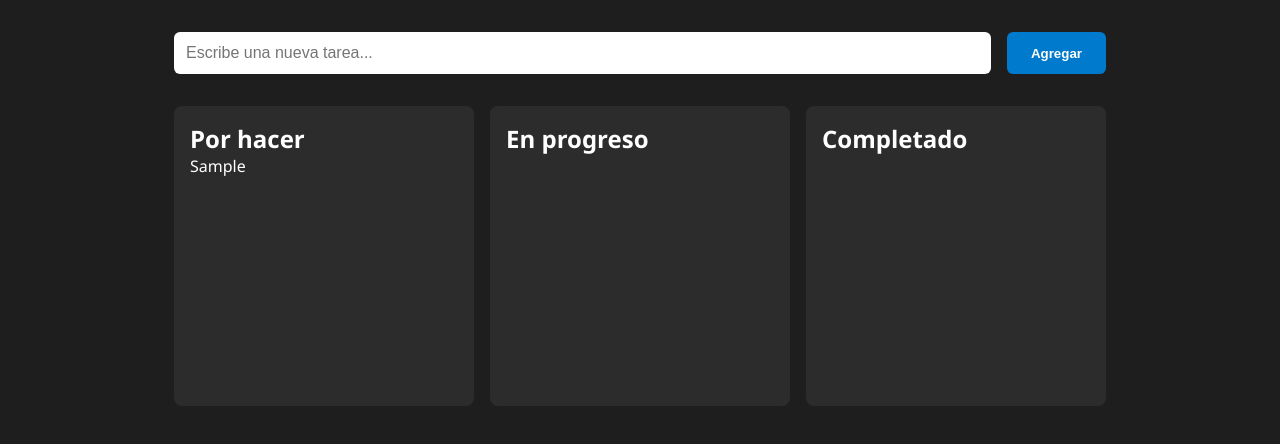
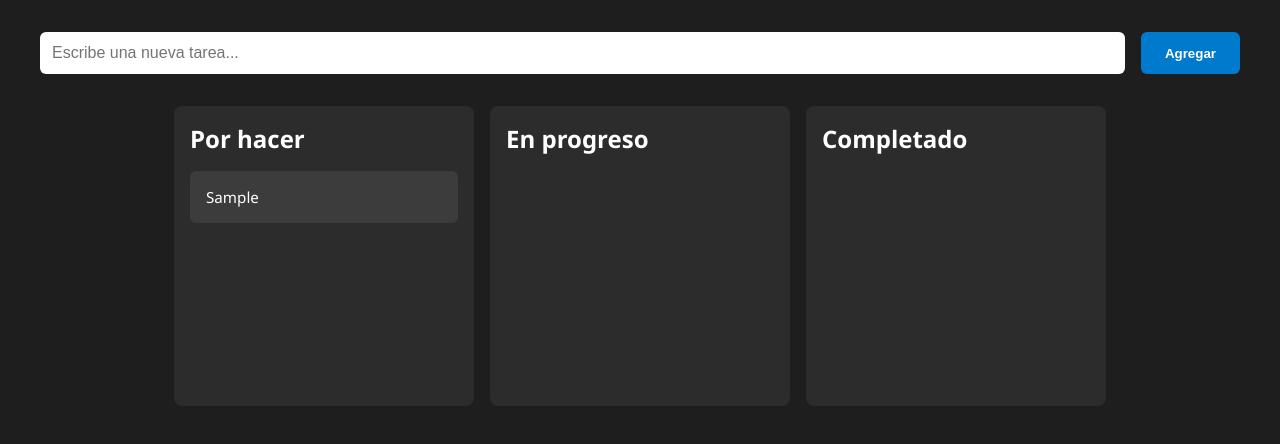
Before and after one commit to sergiosilva-dev/kanban-simple, a plain HTML site: page index.html in a window 1280 px wide. Both pictures are taken after typing "Sample" into the empty fields and a click on the button "Agregar". Drawn offline with Linux system fonts and the light colour scheme.

Commit message:
Sergio Silva | 2025-07-16 | Persistencia de tareas con localStorage y actualización de CHANGELOG.md

```diff
--- a/css/style.css
+++ b/css/style.css
@@ -6,6 +6,8 @@
   Actualizaciones:
   - [2025-07-16] Estilos base para estructura del tablero y columnas.
   - [2025-07-16] Se agrega formulario de tareas dinámicas
+  - [2025-07-16] Ajuste de botones, input y estructura visual responsive
+  - [2025-07-16] Se agregan estilos para tareas y drag & drop
 */
 
 /* Reset básico */
@@ -16,71 +18,45 @@
 }
 
 body {
-  margin: 0;
   font-family: "Segoe UI", sans-serif;
   background-color: #1e1e1e;
   color: white;
   display: flex;
   justify-content: center;
+  padding: 2rem;
+  min-height: 100vh;
 }
 
-/* Contenedor principal del tablero Kanban */
+/* Contenedor principal */
 .kanban-container {
   display: flex;
   flex-direction: column;
   align-items: center;
   gap: 2rem;
-  padding: 2rem;
+  width: 100%;
+  max-width: 1200px;
 }
 
-/* Contenedor principal del tablero */
-.kanban-board {
-  display: flex;
-  gap: 1rem;
-  justify-content: center;
-  flex-wrap: wrap;
-}
-
-/* Columnas */
-.kanban-column {
-  background-color: #2c2c2c;
-  padding: 1rem;
-  border-radius: 8px;
-  width: 300px;
-  min-height: 300px;
-}
-
-.kanban-column h2 {
-  margin-top: 0;
-}
-
-/* Contenedor de tareas dentro de cada columna */
-.kanban-tasks {
-  display: flex;
-  flex-direction: column;
-  gap: 0.75rem;
-}
-
-/* Contenedor del formulario */
+/* Formulario de tareas */
 .task-form {
   display: flex;
   gap: 1rem;
   width: 100%;
   max-width: 100%;
   justify-content: center;
+  flex-wrap: wrap;
 }
 
-/* Estilo del input */
 .task-form input {
-  flex: 1;
+  flex: 1 1 300px;
   padding: 0.75rem;
   border: none;
   border-radius: 6px;
   font-size: 1rem;
   background-color: #fff;
+  color: #000;
 }
 
-/* Estilo del botón */
 .task-form button {
   padding: 0.75rem 1.5rem;
   border: none;
@@ -95,3 +71,58 @@ body {
 .task-form button:hover {
   background-color: #005f99;
 }
+
+/* Tablero principal */
+.kanban-board {
+  display: flex;
+  gap: 1rem;
+  justify-content: center;
+  flex-wrap: wrap;
+  width: 100%;
+}
+
+/* Columnas */
+.kanban-column {
+  background-color: #2c2c2c;
+  padding: 1rem;
+  border-radius: 8px;
+  width: 300px;
+  min-height: 300px;
+  transition: background-color 0.2s ease;
+}
+
+.kanban-column h2 {
+  margin-bottom: 1rem;
+}
+
+/* Contenedor de tareas por columna */
+.kanban-tasks {
+  display: flex;
+  flex-direction: column;
+  gap: 0.75rem;
+  min-height: 200px;
+}
+
+/* Tareas */
+.task {
+  background-color: #3c3c3c;
+  padding: 1rem;
+  border-radius: 6px;
+  cursor: grab;
+  font-size: 0.95rem;
+  transition: transform 0.2s ease;
+  user-select: none;
+}
+
+/* Durante el arrastre */
+.task.dragging {
+  opacity: 0.5;
+  transform: scale(1.05);
+}
+
+/* Estilo visual al pasar tarea sobre una columna */
+.kanban-tasks.drag-over {
+  border: 2px dashed #007acc;
+  padding: 0.5rem;
+  border-radius: 6px;
+}
--- a/index.html
+++ b/index.html
@@ -7,6 +7,8 @@
   - [2025-07-16] Creación del archivo y estructura inicial.
   - [2025-07-16] Se agregaron los favicons, manifest y enlaces a íconos para PWA.
   - [2025-07-16] Se agrega tareas dinámicamente desde un input
+  - [2025-07-16] Mejora de identación, estructura visual y legibilidad
+  - [2025-07-16] Se añade soporte para guardar y recuperar tareas desde localStorage.
 -->
 
 <!DOCTYPE html>
@@ -24,47 +26,43 @@
     <link rel="stylesheet" href="css/style.css" />
 
     <!-- Favicon e íconos -->
-    <link rel="apple-touch-icon" sizes="180x180" href="assets/icons/apple-touch-icon.png">
-    <link rel="icon" type="image/png" sizes="32x32" href="assets/icons/favicon-32x32.png">
-    <link rel="icon" type="image/png" sizes="16x16" href="assets/icons/favicon-16x16.png">
-    <link rel="manifest" href="site.webmanifest">
+    <link rel="apple-touch-icon" sizes="180x180" href="assets/icons/apple-touch-icon.png" />
+    <link rel="icon" type="image/png" sizes="32x32" href="assets/icons/favicon-32x32.png" />
+    <link rel="icon" type="image/png" sizes="16x16" href="assets/icons/favicon-16x16.png" />
+    <link rel="manifest" href="site.webmanifest" />
 </head>
 
 <body>
     <div class="kanban-container">
-        <!-- Formulario para agregar tareas -->
+        <!-- Formulario de ingreso de tareas -->
         <section class="task-form">
-            <input type="text" id="new-task-input" placeholder="Escribe una nueva tarea..." />
-            <button id="add-task-btn">Agregar</button>
+            <input type="text" id="new-task-input" placeholder="Escribe una nueva tarea..." aria-label="Nueva tarea" />
+            <button id="add-task-btn" aria-label="Agregar tarea">Agregar</button>
         </section>
 
-        <!-- Contenedor principal del tablero -->
+        <!-- Tablero principal -->
         <main class="kanban-board">
-            <!-- Columnas del tablero -->
-            <section class="kanban-column" id="todo">
+            <!-- Columna: Por hacer -->
+            <section class="kanban-column">
                 <h2>Por hacer</h2>
-                <div class="kanban-tasks" id="todo-tasks">
-                    <!-- Tareas pendientes aquí -->
-                </div>
+                <div class="kanban-tasks" id="todo-tasks"></div>
             </section>
 
-            <section class="kanban-column" id="in-progress">
+            <!-- Columna: En progreso -->
+            <section class="kanban-column">
                 <h2>En progreso</h2>
-                <div class="kanban-tasks" id="in-progress-tasks">
-                    <!-- Tareas en curso aquí -->
-                </div>
+                <div class="kanban-tasks" id="in-progress-tasks"></div>
             </section>
 
-            <section class="kanban-column" id="done">
+            <!-- Columna: Completado -->
+            <section class="kanban-column">
                 <h2>Completado</h2>
-                <div class="kanban-tasks" id="done-tasks">
-                    <!-- Tareas terminadas aquí -->
-                </div>
+                <div class="kanban-tasks" id="done-tasks"></div>
             </section>
         </main>
     </div>
 
-    <!-- Scripts -->
+    <!-- Script principal -->
     <script src="js/main.js"></script>
 </body>
 
--- a/js/main.js
+++ b/js/main.js
@@ -1,26 +1,25 @@
 /**
  * Autor: Sergio Silva
  * Fecha de creación: 2025-07-16
- * Descripción: Archivo JavaScript principal del proyecto "kanban-simple".
- * Este archivo contendrá la lógica de arrastrar y soltar entre columnas del tablero.
+ * Descripción: Lógica principal del tablero Kanban: manejo de tareas, eventos drag & drop y persistencia local.
  *
  * Actualizaciones:
- * - [2025-07-16] Estructura base creada y listener de carga inicial agregado.
- * - [2025-07-16] Lógica inicial drag and drop implementada con listeners básicos.
- * - [2025-07-16] Agregar tareas dinámicamente al tablero.
+ * - [2025-07-16] Crear tareas dinámicamente desde input.
+ * - [2025-07-16] Arrastrar y soltar tareas entre columnas.
+ * - [2025-07-16] Eliminar tarea con doble clic.
+ * - [2025-07-16] Guardar y cargar tareas desde localStorage.
  */
 
-// Esperar a que el DOM esté completamente cargado
 document.addEventListener("DOMContentLoaded", () => {
-  console.log("Tablero Kanban cargado correctamente.");
+  console.log("Kanban cargado correctamente.");
 
   let draggedTask = null;
 
   /**
-   * Asigna eventos de drag and drop a una tarea
+   * Asignar eventos de arrastre y eliminación a una tarea
    * @param {HTMLElement} task
    */
-  function asignarEventosDrag(task) {
+  function asignarEventos(task) {
     task.addEventListener("dragstart", () => {
       draggedTask = task;
       task.classList.add("dragging");
@@ -29,50 +28,97 @@ document.addEventListener("DOMContentLoaded", () => {
     task.addEventListener("dragend", () => {
       draggedTask = null;
       task.classList.remove("dragging");
+      guardarTareas();
+    });
+
+    task.addEventListener("dblclick", () => {
+      if (confirm("¿Eliminar esta tarea?")) {
+        task.remove();
+        guardarTareas();
+      }
     });
   }
 
-  // Asignar eventos a tareas existentes
-  document.querySelectorAll(".task").forEach(asignarEventosDrag);
-
-  // Elementos del formulario
-  const input = document.getElementById("new-task-input");
-  const addBtn = document.getElementById("add-task-btn");
-  const todoColumn = document.getElementById("todo-tasks");
+  /**
+   * Crear una tarea visualmente en una columna
+   * @param {string} texto - Contenido de la tarea
+   * @param {string} columnaID - ID de la columna de destino
+   */
+  function crearTarea(texto, columnaID) {
+    const tarea = document.createElement("div");
+    tarea.classList.add("task");
+    tarea.setAttribute("draggable", "true");
+    tarea.textContent = texto;
+    asignarEventos(tarea);
+    document.getElementById(columnaID).appendChild(tarea);
+  }
 
   /**
-   * Evento: Crear nueva tarea y agregarla a la columna "Por hacer"
+   * Guardar el estado actual de las tareas en localStorage
    */
-  addBtn.addEventListener("click", () => {
-    const taskText = input.value.trim();
+  function guardarTareas() {
+    const columnas = ["todo-tasks", "in-progress-tasks", "done-tasks"];
+    const datos = {};
 
-    if (taskText !== "") {
-      const newTask = document.createElement("div");
-      newTask.classList.add("task");
-      newTask.setAttribute("draggable", "true");
-      newTask.textContent = taskText;
+    columnas.forEach((id) => {
+      const tareas = [...document.getElementById(id).querySelectorAll(".task")];
+      datos[id] = tareas.map((t) => t.textContent);
+    });
 
-      // Aplicar lógica de arrastrar
-      asignarEventosDrag(newTask);
+    localStorage.setItem("kanban-tareas", JSON.stringify(datos));
+  }
 
-      // Insertar en el tablero
-      todoColumn.appendChild(newTask);
+  /**
+   * Cargar tareas desde localStorage al iniciar
+   */
+  function cargarTareas() {
+    const guardadas = localStorage.getItem("kanban-tareas");
+    if (!guardadas) return;
+
+    const datos = JSON.parse(guardadas);
+    for (const columnaID in datos) {
+      datos[columnaID].forEach((texto) => crearTarea(texto, columnaID));
+    }
+  }
+
+  /**
+   * Inicializar drag & drop sobre columnas
+   */
+  function configurarColumnas() {
+    document.querySelectorAll(".kanban-tasks").forEach((columna) => {
+      columna.addEventListener("dragover", (e) => {
+        e.preventDefault();
+        columna.classList.add("drag-over");
+      });
+
+      columna.addEventListener("dragleave", () => {
+        columna.classList.remove("drag-over");
+      });
+
+      columna.addEventListener("drop", () => {
+        if (draggedTask) {
+          columna.appendChild(draggedTask);
+          columna.classList.remove("drag-over");
+          guardarTareas();
+        }
+      });
+    });
+  }
+
+  /**
+   * Evento para agregar tarea nueva desde el input
+   */
+  document.getElementById("add-task-btn").addEventListener("click", () => {
+    const input = document.getElementById("new-task-input");
+    const texto = input.value.trim();
+    if (texto !== "") {
+      crearTarea(texto, "todo-tasks");
+      guardarTareas();
       input.value = "";
     }
   });
 
-  // Columnas del tablero
-  const columns = document.querySelectorAll(".kanban-tasks");
-
-  columns.forEach((column) => {
-    column.addEventListener("dragover", (e) => {
-      e.preventDefault();
-    });
-
-    column.addEventListener("drop", () => {
-      if (draggedTask) {
-        column.appendChild(draggedTask);
-      }
-    });
-  });
+  // Inicializar
+  configurarColumnas();
+  cargarTareas();
 });
```
Also changed, not shown: 1 other file.
